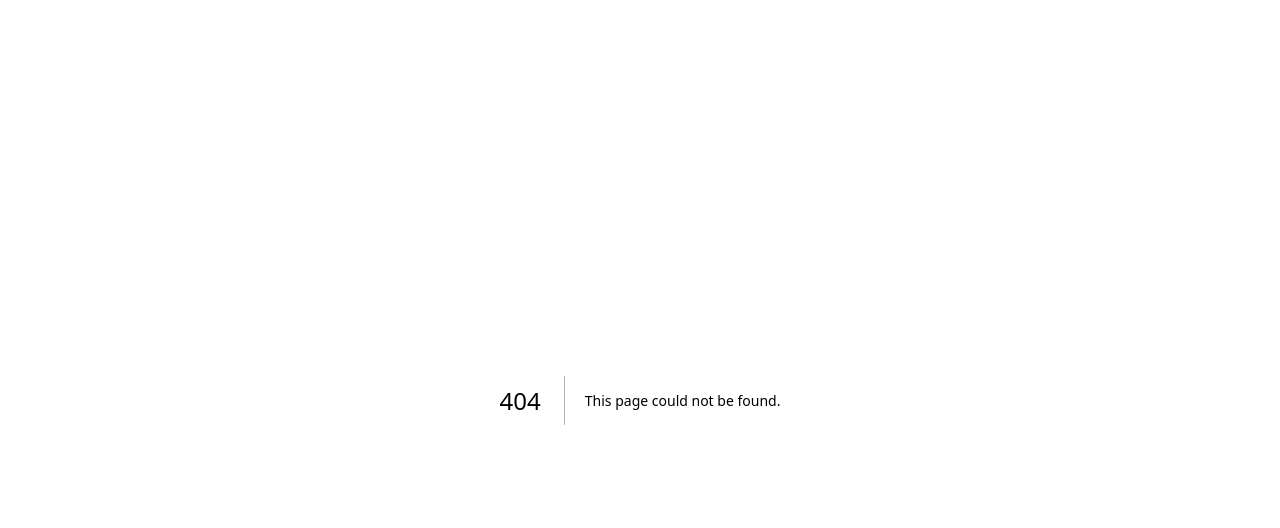
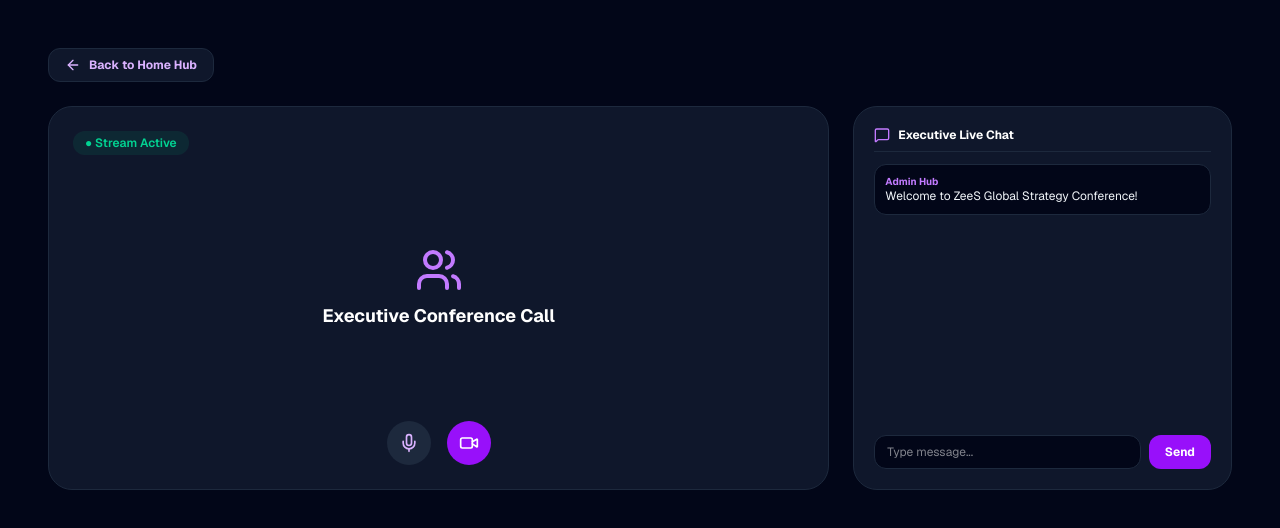
Before and after one commit to sb7479906-lab/nextgen-web-app, a Next.js app: page /conference in a window 1280 px wide. Before the commit this address had no page. Shown: the top 528 px of the page. Built offline with nearby package versions, Linux system fonts and the light colour scheme.

Commit message:
Create ConferencePage component for live conference

```diff
--- /dev/null
+++ b/src/app/conference/page.tsx
@@ -0,0 +1,64 @@
+"use client";
+
+import React, { useState } from "react";
+import Link from "next/link";
+import { ArrowLeft, Video, Users, Mic, MessageSquare } from "lucide-react";
+
+export default function ConferencePage() {
+  const [messages, setMessages] = useState([
+    { sender: "Admin Hub", text: "Welcome to ZeeS Global Strategy Conference!" }
+  ]);
+  const [inputMsg, setInputMsg] = useState("");
+
+  const handleSend = (e: React.FormEvent) => {
+    e.preventDefault();
+    if (!inputMsg.trim()) return;
+    setMessages(prev => [...prev, { sender: "You", text: inputMsg }]);
+    setInputMsg("");
+  };
+
+  return (
+    <div className="min-h-screen bg-slate-950 text-slate-100 font-sans p-6 sm:p-12">
+      <div className="max-w-7xl mx-auto space-y-6">
+
+        <Link href="/" className="inline-flex items-center gap-2 bg-slate-900 hover:bg-slate-800 text-purple-300 px-4 py-2 rounded-xl text-xs font-bold border border-slate-800">
+          <ArrowLeft className="w-4 h-4" /> Back to Home Hub
+        </Link>
+
+        <div className="grid grid-cols-1 lg:grid-cols-3 gap-6">
+          <div className="lg:col-span-2 bg-slate-900 border border-slate-800 rounded-3xl p-6 flex flex-col justify-between h-96">
+            <span className="bg-emerald-500/10 text-emerald-400 px-3 py-1 rounded-full text-xs font-semibold w-fit">
+              ● Stream Active
+            </span>
+            <div className="text-center">
+              <Users className="w-12 h-12 text-purple-400 mx-auto mb-2" />
+              <h3 className="font-bold text-white text-lg">Executive Conference Call</h3>
+            </div>
+            <div className="flex justify-center gap-4">
+              <button className="p-3 bg-slate-800 text-purple-300 rounded-full"><Mic className="w-5 h-5" /></button>
+              <button className="p-3 bg-purple-600 text-white rounded-full"><Video className="w-5 h-5" /></button>
+            </div>
+          </div>
+
+          <div className="bg-slate-900 border border-slate-800 rounded-3xl p-5 flex flex-col justify-between h-96">
+            <h4 className="font-bold text-white text-xs mb-3 flex items-center gap-2 border-b border-slate-800 pb-2">
+              <MessageSquare className="w-4 h-4 text-purple-400" /> Executive Live Chat
+            </h4>
+            <div className="flex-1 overflow-y-auto space-y-2 mb-4">
+              {messages.map((m, i) => (
+                <div key={i} className="bg-slate-950 p-2.5 rounded-xl border border-slate-800 text-xs">
+                  <p className="font-bold text-purple-400 text-[10px]">{m.sender}</p>
+                  <p>{m.text}</p>
+                </div>
+              ))}
+            </div>
+            <form onSubmit={handleSend} className="flex gap-2">
+              <input type="text" value={inputMsg} onChange={(e) => setInputMsg(e.target.value)} placeholder="Type message..." className="flex-1 bg-slate-950 border border-slate-800 rounded-xl px-3 py-2 text-xs text-white" />
+              <button type="submit" className="bg-purple-600 text-white text-xs px-4 py-2 rounded-xl font-bold">Send</button>
+            </form>
+          </div>
+        </div>
+      </div>
+    </div>
+  );
+}
```
